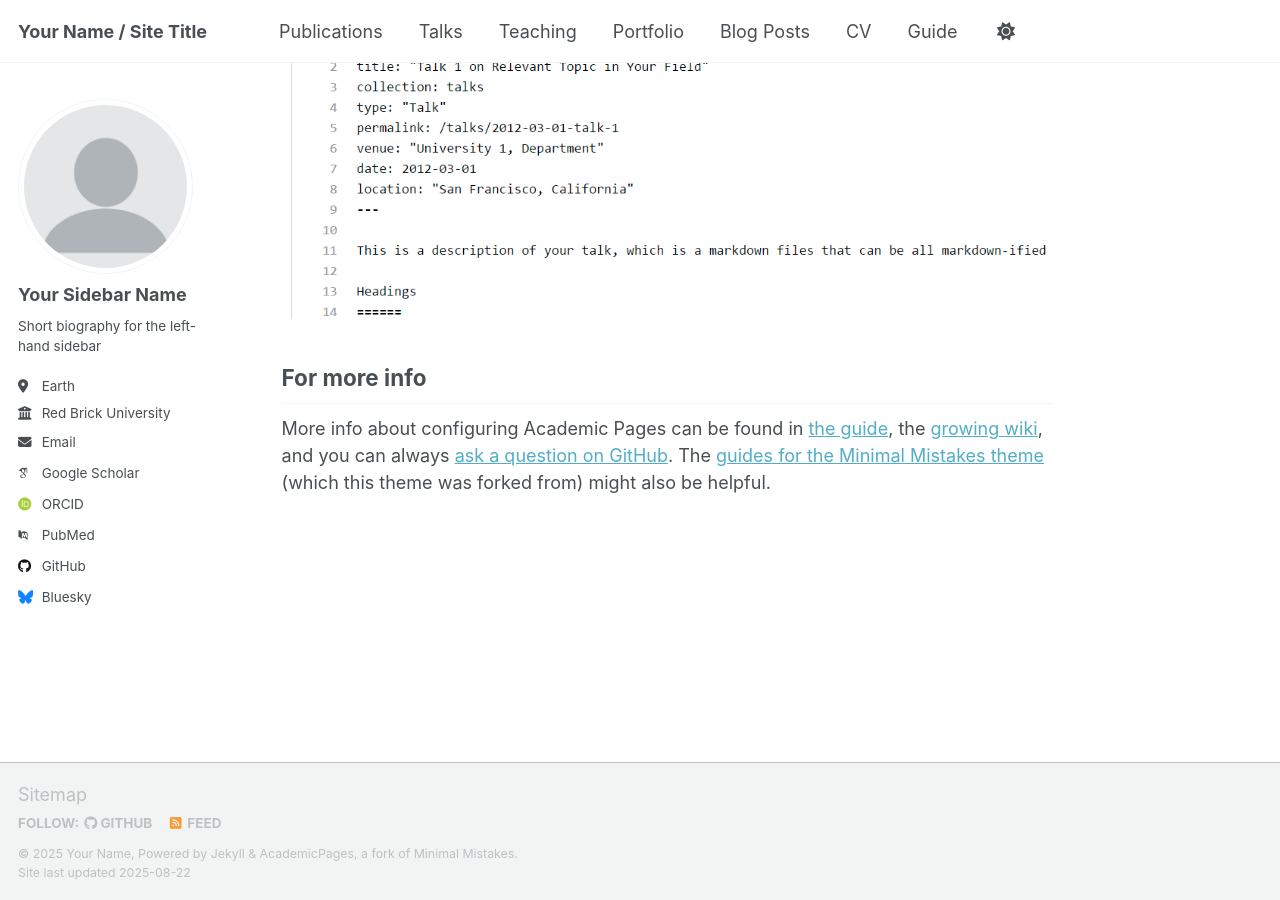
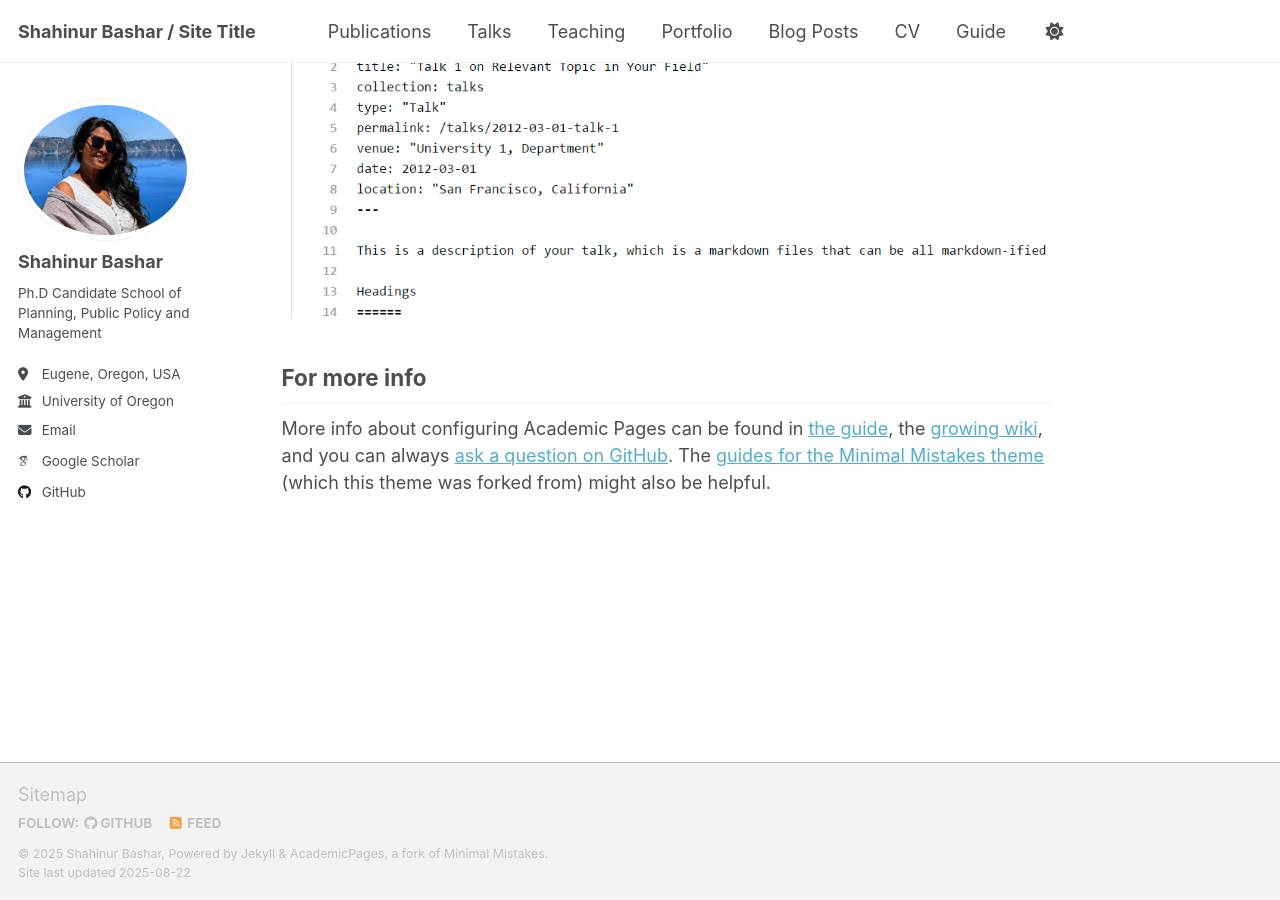
Before and after one commit to Shahinurbashar/Professional-Profile, a Jekyll site: the page built from _pages/about.md, in a window 1280 px wide and 900 px high, scrolled down 2880 px. Built offline with Jekyll 4.4.1, drawn with Linux system fonts in a browser that asks for light colours; some web fonts are replaced; a script that is not in the unit is left out.

Commit message:
Update _config.yml

```diff
--- a/_config.yml
+++ b/_config.yml
@@ -9,9 +9,9 @@
 # Basic Site Settings
 locale                   : "en-US"
 site_theme               : "default" # Currently available options are "default", "air"
-title                    : "Your Name / Site Title"
+title                    : "Shahinur Bashar / Site Title"
 title_separator          : "-"
-name                     : &name "Your Name"
+name                     : &name "Shahinur Bashar"
 description              : &description "personal description"
 url                      : https://academicpages.github.io # the base hostname & protocol for your site e.g. "https://[your GitHub username].github.io" or if you already have some other page hosted on Github then use "https://[your GitHub username].github.io/[Your Repo Name]"
 baseurl                  : "" # the subpath of your site, e.g. "/blog"
@@ -22,24 +22,24 @@ repository               : "academicpages/academicpages.github.io"
 #               Additional customization can be done by editing /_includes/author-profile.html
 author:
   # Biographic information
-  avatar           : "profile.png"
-  name             : "Your Sidebar Name"
+  avatar           : "Picture1.jpg"
+  name             : "Shahinur Bashar"
   pronouns         : # example: "she/her"
-  bio              : "Short biography for the left-hand sidebar"
-  location         : "Earth"
-  employer         : "Red Brick University"
+  bio              : "Ph.D Candidate School of Planning, Public Policy and Management"
+  location         : "Eugene, Oregon, USA"
+  employer         : "University of Oregon"
   uri              : # URL
-  email            : "none@example.org"
+  email            : "shahinur@uoregon.edu"
 
   # Academic websites
   academia         : # URL
   arxiv            : # URL - Update with the correct link to your profile
-  googlescholar    : "https://scholar.google.com/citations?user=PS_CX0AAAAAJ"
+  googlescholar    : "https://scholar.google.com/citations?user=_waKfwwAAAAJ&hl=en"
   inspire-hep      : # URL
   impactstory      : # URL
-  orcid            : "http://orcid.org/yourorcidurl"
+  orcid            : #
   semantic         : # URL
-  pubmed           : "https://www.ncbi.nlm.nih.gov/pubmed/?term=john+snow"
+  pubmed           : #
   researchgate     : # URL
   scopus           : # URL
 
@@ -53,7 +53,7 @@ author:
 
   # Social media
   artstation       : # Username
-  bluesky          : "bsky.app" # Replace this with you Bluesky username
+  bluesky          : #
   facebook         : # Username
   flickr           : # Username
   foursquare       : # Username
```
